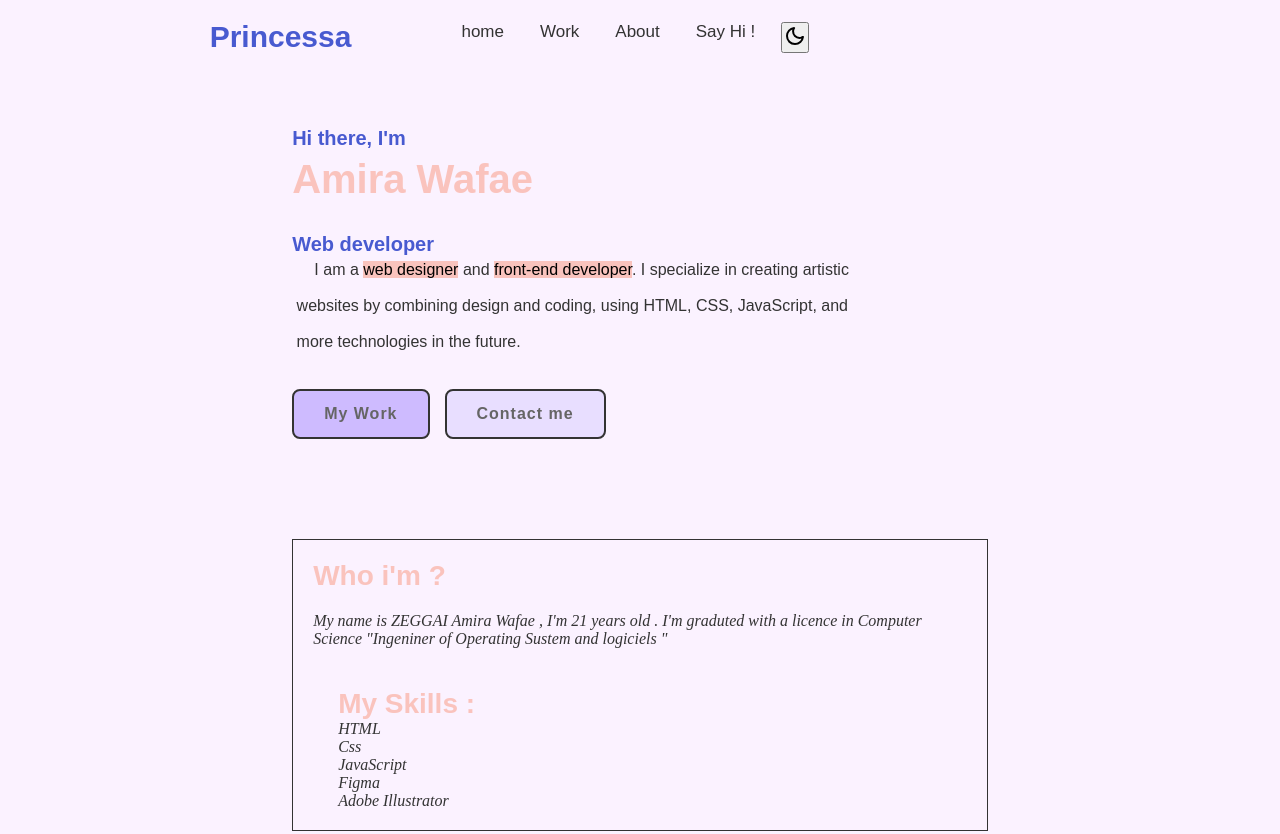
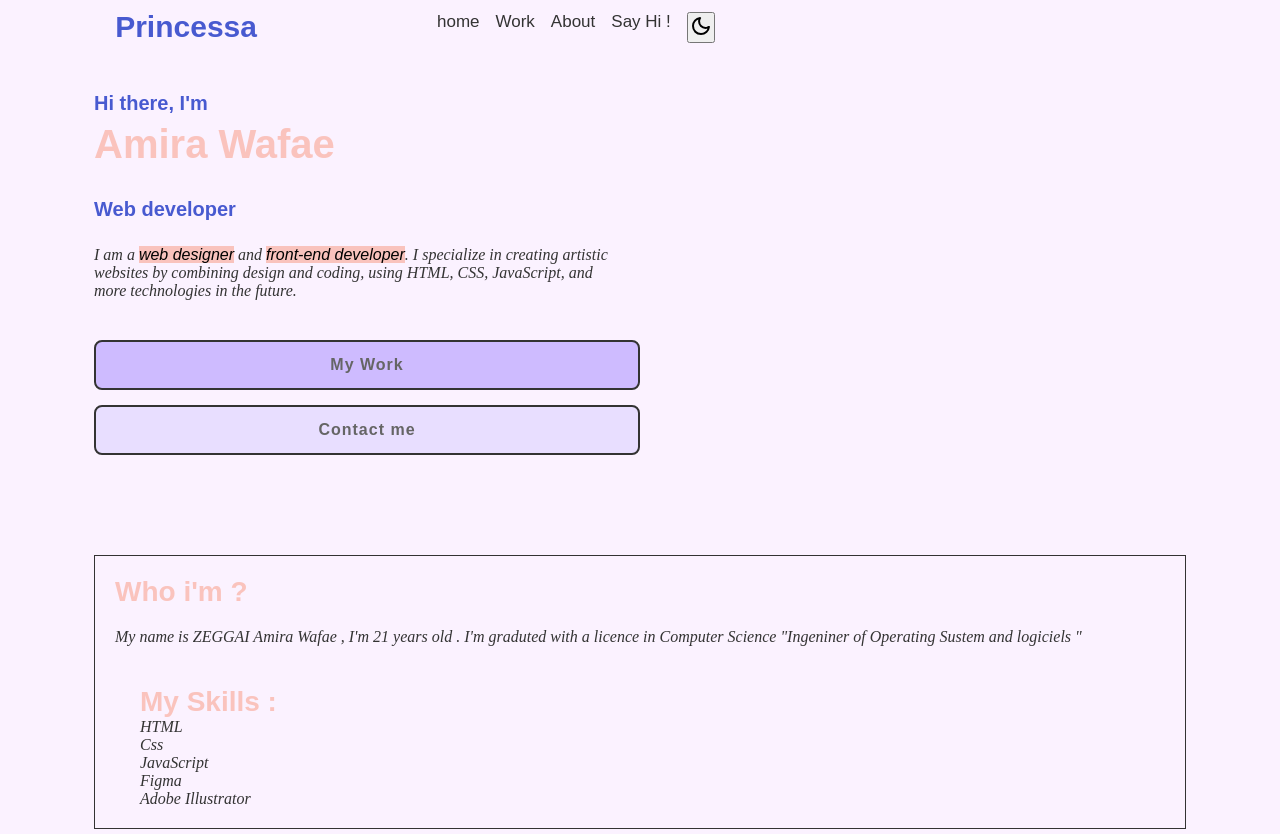
Before and after one commit to AmiraWafae13/MyPortfolio, a plain HTML site: page index.html in a window 1280 px wide. Shown: the top 834 px of the page. Drawn offline with Linux system fonts and the light colour scheme; a script that the page names is missing.

Commit message:
modified:   index.html and p.css

```diff
--- a/index.html
+++ b/index.html
@@ -11,7 +11,7 @@
 <body>
     <header class="header">
         <a  class="logo" href="#">Princessa</a>
-        <nav  aria-label="Main navigation" class="navbar">
+        <nav  aria-label="Main navigation"  class="navbar">
             <ul class="menu">
                 <li><a id="home"    href="#">home</a></li>
                 <li><a id="Work"    href="Projects.html" target="_blank">Work</a></li>
@@ -30,11 +30,11 @@
                 <h2 id="salutation">Hi there, I'm</h2>
                 <h1 id="myName">Amira Wafae</h1>
                 <h3>Web developer</h3>
-                <pre>
+                <p>
      I am a <mark>web designer</mark> and <mark>front-end developer</mark>. I specialize in creating artistic <br>
  websites by combining design and coding, using HTML, CSS, JavaScript, and <br>
  more technologies in the future.
-                </pre>
+                </p>
                 <div class="btn-box">
                     <a id="MyWork"  href="Projects.html">My Work</a>
                     <a id="Contact" href="#contact"> Contact me</a>
@@ -91,7 +91,6 @@
 
 
 
-
 </main>
 
     <footer>
@@ -99,7 +98,7 @@
             <h3>contact</h3>
             <a href="https://www.instagram.com/amira_11_wafa/profilecard/?igsh=MXE1eGpscDV4dG02bQ==" class="fa fa-instagram"></a>
             <a href="https://wa.me/213799102204" class="fa fa-whatsapp"></a>
-            <a href="mailto:zeggaiamirawafae@gmail.com" class="">zeggaiamirawafae@gmail.com</a>
+            <a href="mailto:zeggaiamirawafae@gmail.com" class="fa fa-mail">zeggaiamirawafae@gmail.com</a>
             <a href="https://www.linkedin.com/in/zeggai-amira-wafae-683795297?utm_source=share&utm_campaign=share_via&utm_content=profile&utm_medium=android_app" class="fa fa-linkedin"></a>
         </section>
 
--- a/p.css
+++ b/p.css
@@ -25,15 +25,18 @@ body.darkTheme {
 
 /* ========== BASE ========== */
 body {
+  min-height: 100vh;
   background-color: var(--bgcolor);
   color: var(--text-color);
-  padding: 10px 9%;
+  /* padding: 10px 9%; */
   cursor: pointer;
+  width: 100%;
+
 }
 
 /* ========== HEADER ========== */
 header {
-  position: relative;
+  position: fixed;
   top: 0;
   left: 0;
   width: 100%;
@@ -41,27 +44,17 @@ header {
   background-color: var(--bgcolor);
   display: flex;
   align-items: center;
+  justify-items: center;
   z-index: 100;
 }
 
-.logo {
-  color: var(--second-color);
-  font-size: 30px;
-  font-weight: 700;
-  text-decoration: none;
-  transition: color 0.3;
-  padding-right: 100px;
-}
-.logo:hover {
-  color: var(--primary-color);
-  font-size: 33px;
-}
+
 
 .navbar {
   display: flex;
   justify-content: space-between;
   align-items: center;
-  width: 80%;
+  width: 100%;
   margin-left: auto;
 }
 
@@ -75,7 +68,7 @@ header {
   text-decoration: none;
   font-weight: 500;
   color: var(--text-color);
-  padding: 10px;
+  /* padding: 10px; */
   transition: color 0.3s ease;
 
 }
@@ -83,19 +76,33 @@ header {
   color: var(--primary-color);
   font-size: 15px;
 }
+.logo {
+  color: var(--second-color);
+  font-size: 30px;
+  font-weight: 700;
+  text-decoration: none;
+  transition: color 0.3;
+  padding-right: 6em;
+}
+.logo:hover {
+  color: var(--primary-color);
+  font-size: 33px;
+}
 
 /* ========== MAIN ========== */
 main {
+  padding-top: 2em;
   width: 100%;
 }
 
 .home,
 .Portfolio-Main {
   min-height: 100vh;
+  width: 100%;
   display: flex;
   flex-direction: column;
   align-items: center;
-  padding: 0 10%;
+  /* padding: 0 10%; */
 }
 
 /* Typography */
@@ -148,6 +155,7 @@ p {
 .btn-box {
   display: flex;
   flex-wrap: wrap;
+
   gap: 15px;
   margin-top: 20px;
 }
@@ -156,6 +164,7 @@ p {
   display: inline-flex;
   justify-content: center;
   align-items: center;
+  width: 50%;
   background: var(--btn-bg);
   padding: 14px 30px;
   border: 2px solid var(--text-color);
@@ -262,6 +271,7 @@ footer {
   background-color: var(--btn-bg);
   padding: 15px;
   max-width: 130px;
+  /* width: 60%; */
   text-align: center;
   font-size: large;
 }
@@ -272,6 +282,8 @@ footer {
   width: 45px;
   height: 45px;
   margin: 5px auto;
+  /* align-items: center; */
+  text-align: center;
 }
 
 /* ========== SOCIAL ICON COLORS ========== */
@@ -287,8 +299,8 @@ footer {
   background: #dd2a7b;
   color: white;
 }
-.fa-phone{
-  background-color: black;
+.fa-whatsapp{
+  background-color:  #075e54;
   color: white;
 }
 
@@ -296,6 +308,7 @@ footer {
 @media (max-width: 768px) {
 .logo{
     font-size: 20px;
+    padding-right: 40px;
 }
   .navbar{
     font-size: 12px;
```
